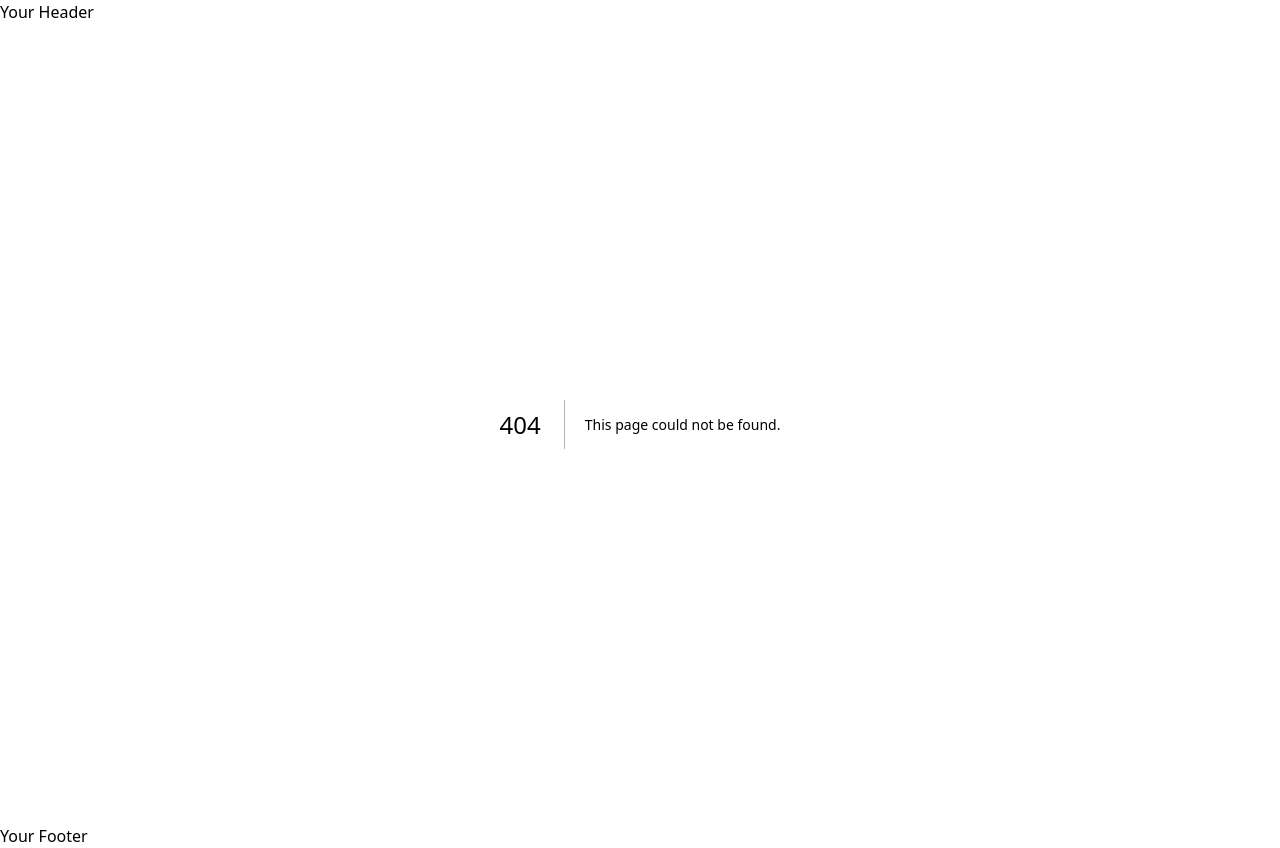
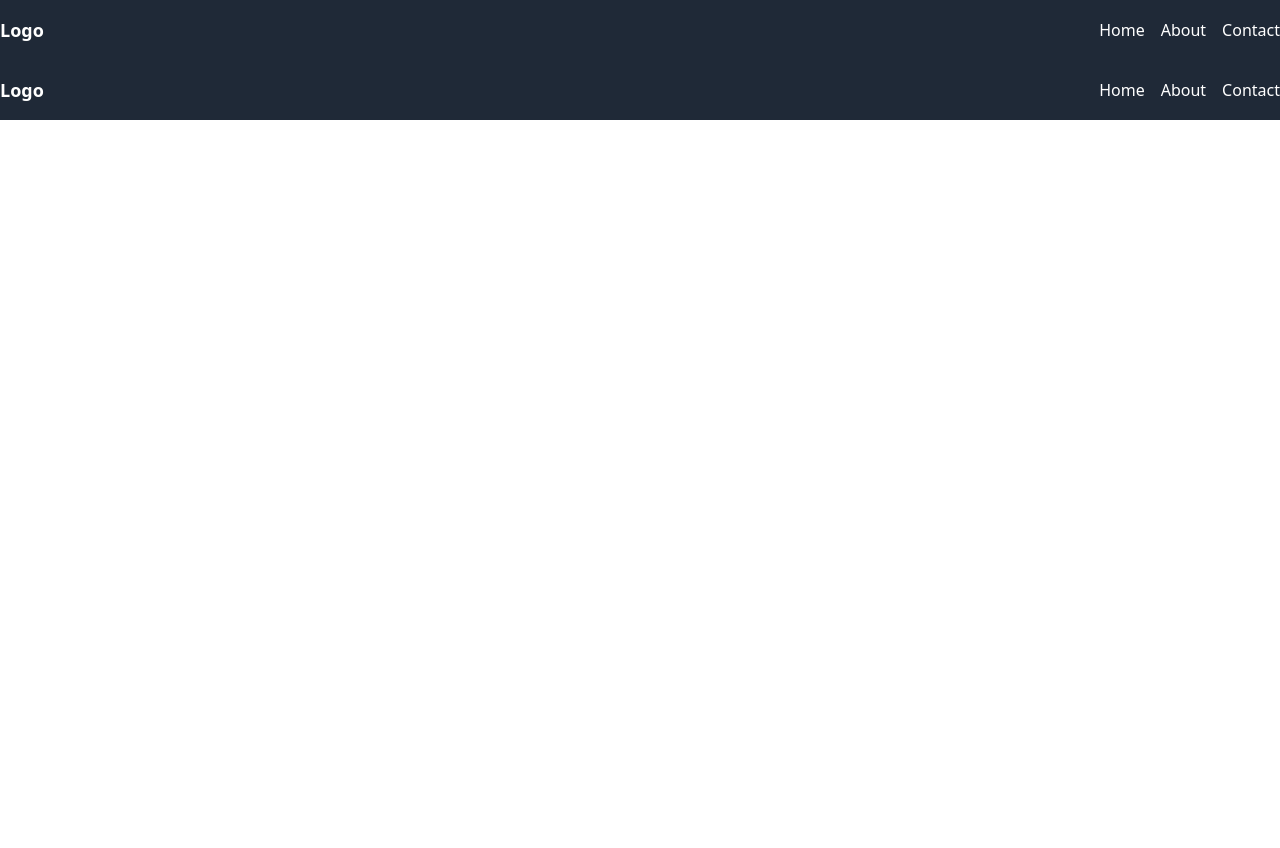
Before and after one commit to xkjjx/personal-website, a Next.js app in the folder frontend/: page /Nav in a window 1280 px wide. Before the commit this address had no page. After the commit the page ends 800 px from the top, so only its background shows below. Built offline with nearby package versions, Linux system fonts and the light colour scheme.

Commit message:
added basic nav bar

```diff
--- a/frontend/src/pages/Layout.tsx
+++ b/frontend/src/pages/Layout.tsx
@@ -1,5 +1,5 @@
-// components/Layout.tsx
 import React, { ReactNode } from 'react';
+import Nav from './Nav';
 
 interface LayoutProps {
     children: ReactNode;
@@ -8,9 +8,8 @@ interface LayoutProps {
 const Layout: React.FC<LayoutProps> = ({ children }) => {
     return (
         <div>
-            <header>Your Header</header>
+            <Nav />
             <main>{children}</main>
-            <footer>Your Footer</footer>
         </div>
     );
 };
--- /dev/null
+++ b/frontend/src/pages/Nav.tsx
@@ -0,0 +1,37 @@
+let items = [
+  { name: "Home", path: "/" },
+  { name: "About", path: "/about" },
+  { name: "Contact", path: "/contact" },
+];
+
+
+const Nav = () => {
+    return (
+          <nav className="bg-gray-800 py-4">
+            <div className="container mx-auto flex justify-between items-center">
+              <div className="text-white font-bold text-lg">Logo</div>
+              <div className="hidden md:block">
+                <ul className="flex space-x-4">
+                  {items.map((item) => (
+                    <li key={item.path} className="text-white hover:text-gray-300"><a href={item.path} className="text-white hover:text-gray-300">{item.name}</a></li>
+                    ))}
+                </ul>
+              </div>
+              <div className="md:hidden">
+                <button id="mobile-menu-toggle" className="text-white focus:outline-none">
+                  <svg className="w-6 h-6" fill="none" stroke="currentColor" viewBox="0 0 24 24" xmlns="http://www.w3.org/2000/svg"><path stroke-linecap="round" stroke-linejoin="round" stroke-width="2" d="M4 6h16M4 12h16m-7 6h7"></path></svg>
+                </button>
+              </div>
+            </div>
+            <div id="mobile-menu" className="hidden md:hidden bg-gray-700">
+              <ul className="flex flex-col space-y-4">
+                {items.map((item) => (
+                    <li key={item.path} className="block py-2 px-4 text-white hover:bg-gray-600"><a href={item.path} className="text-white hover:text-gray-300">{item.name}</a></li>
+                ))}
+              </ul>
+            </div>
+          </nav>
+    );
+};
+
+export default Nav;
```
